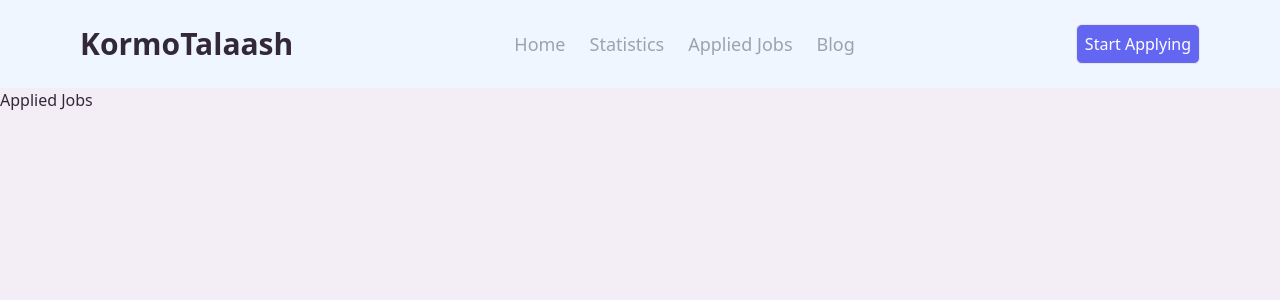
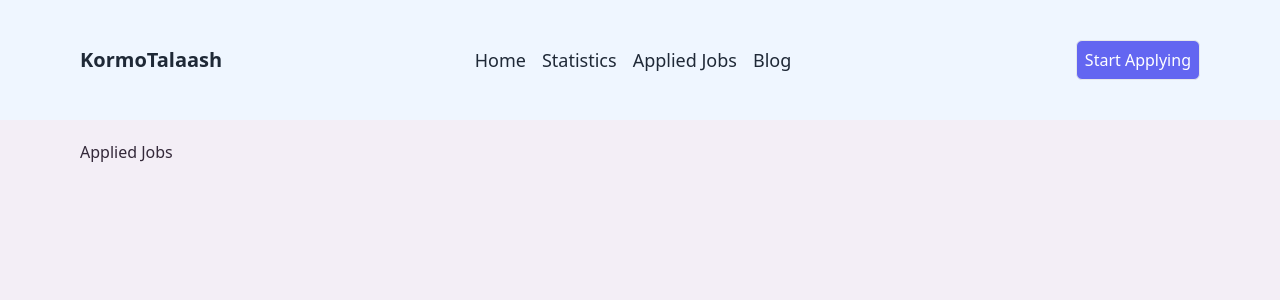
Before and after one commit to Arman7052/career-hub, a React (Vite) app: page /AppliedJobs in a window 1280 px wide. Shown: the top 300 px of the page. Built offline with nearby package versions, Linux system fonts and the light colour scheme.

Commit message:
Banner added

```diff
--- a/src/App.jsx
+++ b/src/App.jsx
@@ -4,7 +4,7 @@
 
 const App = () => {
   return (
-    <div>
+    <div className=''>
       <Navbar></Navbar>
       <Outlet></Outlet>
     </div>
--- a/src/AppliedJobs.jsx
+++ b/src/AppliedJobs.jsx
@@ -3,7 +3,7 @@
 
 const AppliedJobs = () => {
     return (
-        <div>
+        <div className='px-20 pt-5'>
 
             <h1>Applied Jobs </h1>
 
--- a/src/Blog.jsx
+++ b/src/Blog.jsx
@@ -2,7 +2,7 @@
 import { Link } from 'react-router-dom';
 const Blog = () => {
     return (
-        <div>
+        <div className='px-20 pt-5'>
 
             <h1>Blog </h1>
 
--- /dev/null
+++ b/src/Component/Banner/Banner.jsx
@@ -0,0 +1,18 @@
+import React from 'react';
+
+const Banner = () => {
+    return (
+        <div className='flex flex-col-reverse lg:flex-row lg:justify-between pt-4 bg-blue-50 lg:px-20 '>
+        <div className=' pt-16 mx-2'>
+            <h1 className=' text-5xl font-bold py-2'>One Step<br />Closer To Your<br /><span className=' text-indigo-500'>Dream Job</span></h1>
+            <p className=' text-gray-400 py-2'>Explore thousands of job opportunities with all the<br />information you need. Its your future. Come find it. Manage all<br />your job application from start to finish.</p>
+            <button className=' bg-indigo-400 border rounded-md text-center text-white text-sm  p-2'>Get Started</button>
+        </div>
+        <div>
+            <img className=' h-2/4 lg:h-96 w-auto lg:w-auto' src="https://i.ibb.co/2YtV5wJ/P3-OLGJ1-copy-1.png" alt="" />
+        </div>
+        </div>
+    );
+};
+
+export default Banner;
--- a/src/Header/Navbar.jsx
+++ b/src/Header/Navbar.jsx
@@ -10,83 +10,81 @@
     };
 
     return (
-        <div className='flex lg:flex-row items-center justify-between h-auto text-center py-6 lg:px-20 bg-blue-50'>
-            <div className='text-lg font-bold lg:text-3xl'>
-                <h1>KormoTalaash</h1>
+
+            <nav className='flex items-center justify-between flex-wrap bg-blue-50 px-20 py-10'>
+              <div className='flex items-center flex-shrink-0 text-gray-800 mr-6'>
+                <h1 className='text-xl font-bold'>
+                  <Link to='/'>KormoTalaash</Link>
+                </h1>
               </div>
-
+              <div className='block lg:hidden'>
                 <button
-                className='lg:hidden block text-gray-400 hover:text-indigo-400'
+                  className='flex items-center px-3 py-3 mt-2 border rounded text-gray-800 border-gray-800 hover:text-indigo-400 hover:border-indigo-400'
                   onClick={handleMenuClick}
                 >
                   <svg
+                    className='h-3 w-3 fill-current'
+                    viewBox='0 0 20 20'
                     xmlns='http://www.w3.org/2000/svg'
-                    className='h-6 w-6'
-                    fill='none'
-                    viewBox='0 0 24 24'
-                    stroke='currentColor'
                   >
+                    <title>Menu</title>
                     <path
-                        strokeLinecap='round'
-                        strokeLinejoin='round'
-                        strokeWidth={2}
-                        d='M4 6h16M4 12h16M4 18h16'
+                      d='M0 0h20v20H0V0zm2 2h16v16H2V2zm3 5h10v2H5V7zm0 4h10v2H5v-2zm0 4h10v2H5v-2z'
+                      fillRule='evenodd'
                     />
                   </svg>
                 </button>
-
-            <div className={`${isMenuOpen ? 'block' : 'hidden'} lg:block lg:flex lg:items-center lg:w-auto w-full`}>
-                <nav>
-                    <ul className='lg:flex items-center justify-between text-gray-400 gap-6'>
-                        <li>
+              </div>
+              <div
+                className={`${
+                  isMenuOpen ? 'block' : 'hidden'
+                } w-full lg:block lg:flex lg:items-center lg:w-auto`}
+              >
+                <ul className='text-gray-800 lg:flex-grow lg:flex lg:items-center lg:justify-end'>
+                  <li className='block lg:inline-block lg:mt-0 text-lg mr-4'>
                     <Link
-                                className='block lg:inline-block lg:mt-0 mt-4 text-lg hover:text-indigo-400'
                       to='/'
                       onClick={handleMenuClick}
+                      className='text-gray-800 hover:text-indigo-400'
                     >
                       Home
                     </Link>
                   </li>
-
-                        <li>
+                  <li className='block lg:inline-block lg:mt-0 text-lg mr-4'>
                     <Link
-                                className='block lg:inline-block lg:mt-0 mt-4 text-lg hover:text-indigo-400'
                       to='/statistics'
                       onClick={handleMenuClick}
+                      className='text-gray-800 hover:text-indigo-400'
                     >
                       Statistics
                     </Link>
                   </li>
-
-                        <li>
+                  <li className='block lg:inline-block lg:mt-0 text-lg mr-4'>
                     <Link
-                                className='block lg:inline-block lg:mt-0 mt-4 text-lg hover:text-indigo-400'
                       to='/AppliedJobs'
                       onClick={handleMenuClick}
+                      className='text-gray-800 hover:text-indigo-400'
                     >
                       Applied Jobs
                     </Link>
                   </li>
-
-                        <li>
+                  <li className='block lg:inline-block lg:mt-0 text-lg mr-4'>
                     <Link
-                                className='block lg:inline-block lg:mt-0 mt-4 text-lg hover:text-indigo-400'
                       to='/blog'
                       onClick={handleMenuClick}
+                      className='text-gray-800 hover:text-indigo-400'
                     >
                       Blog
                     </Link>
                   </li>
                 </ul>
-                </nav>
               </div>
-
-            <div className='mt-4 lg:mt-0'>
-                <button className='bg-indigo-500 hover:bg-indigo-200 h-10 w-full lg:w-auto text-white hover:text-gray-500 border rounded-md px-2'>
+              <div className='mt-4 lg:mt-0 ml-10'>
+                <button className='bg-indigo-500 hover:bg-indigo-200 h-10 w-auto lg:w-auto text-white hover:text-gray-500 border rounded-md px-2'>
                   Start Applying
                 </button>
               </div>
-        </div>
+            </nav>
     );
 };
 
--- a/src/Home.jsx
+++ b/src/Home.jsx
@@ -1,9 +1,10 @@
 import React from 'react';
+import Banner from './Component/Banner/Banner';
 
 const Home = () => {
     return (
-        <div>
-
+        <div className=''>
+            <Banner></Banner>
         </div>
     );
 };
--- a/src/main.jsx
+++ b/src/main.jsx
@@ -16,7 +16,7 @@
   children: [
 
     {
-      path:'/App',
+      path:'/',
       element: <Home></Home>
     },
     {
```
Also changed, not shown: public/job-category.json (+4 -4 lines), public/featured-jobs.json (line endings or trailing spaces). Lines whose indentation alone changed are shown as unchanged.
